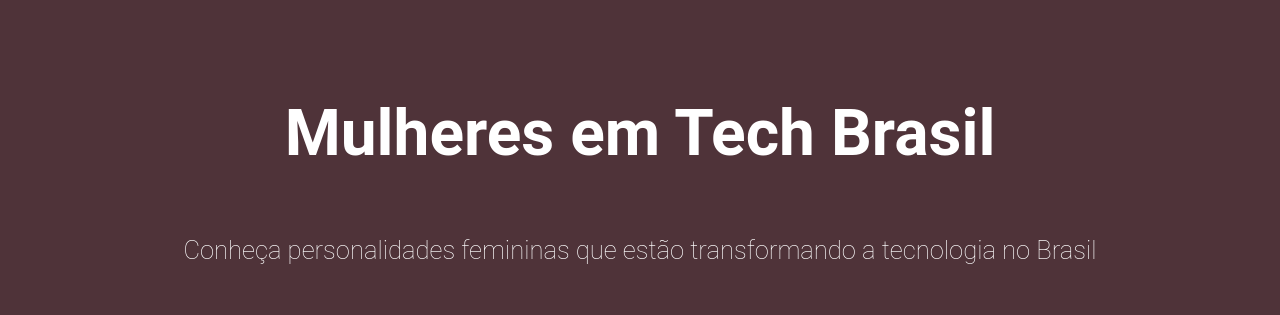
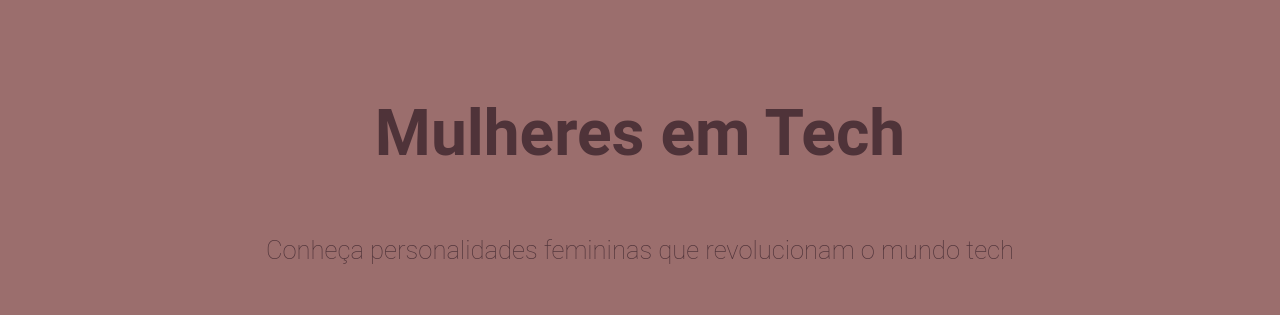
Before and after one commit to alinealves99/Projeto-frontend, a React (Vite) app: page / in a window 1280 px wide. Shown: the top 315 px of the page. Built offline with nearby package versions, Linux system fonts and the light colour scheme; no server answers.

Commit message:
Atualizando cor

```diff
--- a/src/components/Content.jsx
+++ b/src/components/Content.jsx
@@ -67,8 +67,8 @@ export function Content() {
   return (
     <>
       <Header
-        title='Mulheres em Tech Brasil'
-        subtitle='Conheça personalidades femininas que estão transformando a tecnologia no Brasil'
+        title='Mulheres em Tech'
+        subtitle='Conheça personalidades femininas que revolucionam o mundo tech'
         image={listaImg}
       />
       <div className={styles.projectsContainer}>
--- a/src/styles/header.module.css
+++ b/src/styles/header.module.css
@@ -1,6 +1,6 @@
 .headerContainer {
   padding: 6rem;
-  background: #4f3339;
+  background: #9b6e6d;
   display: flex;
   flex-direction: column;
   justify-content: center;
@@ -9,12 +9,12 @@
 }
 
 .headerTitle {
-  color: #fff;
+  color: #4f3339;
   font-size: 4rem;
 }
 
 .headerSubtitle {
-  color: #fff;
+  color: #4f3339;
   font-size: 1.6rem;
   font-weight: lighter;
 }
```
